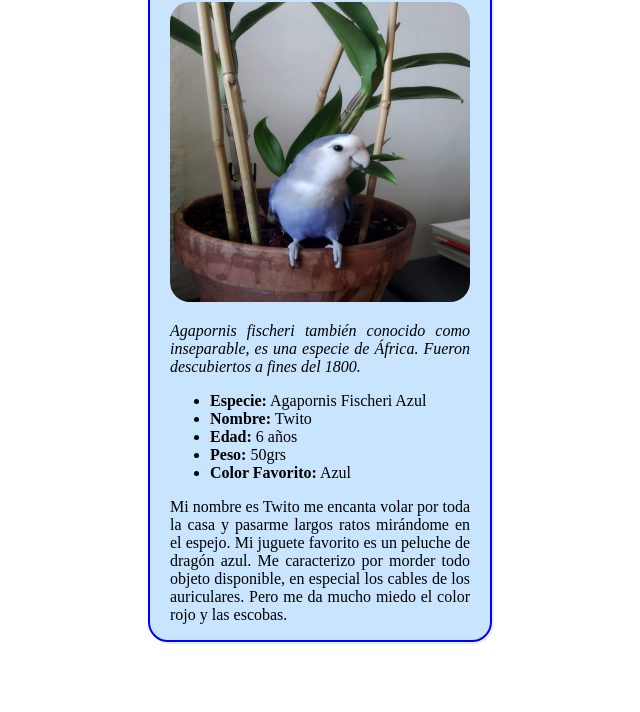
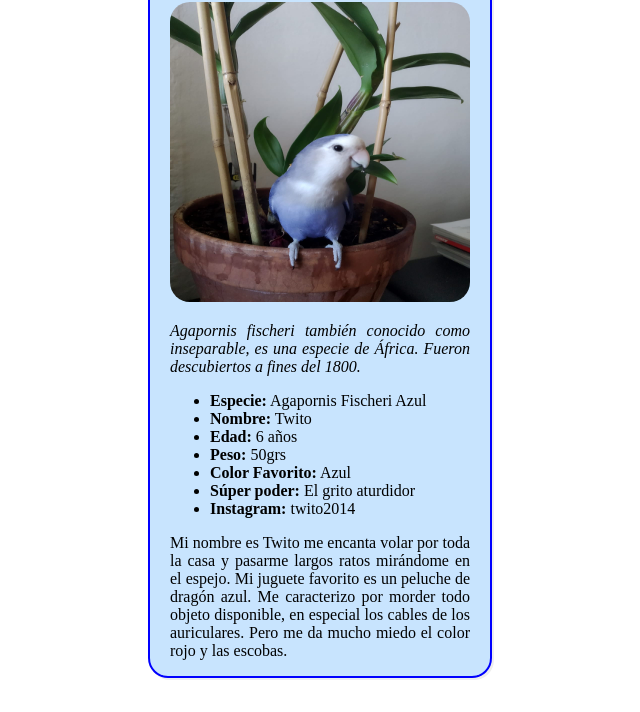
Before and after one commit to MKorchevi/animal-card-project, a plain HTML site: page index.html in a window 1280 px wide. Shown: the part 88-800 px from the top of the page, without its empty margins (320-960 px from the left). Drawn offline with Linux system fonts and the light colour scheme.

Commit message:
add: contents

```diff
--- a/index.html
+++ b/index.html
@@ -21,6 +21,8 @@
 				<li><strong>Edad:</strong> 6 años </li>
 				<li><strong>Peso:</strong> 50grs </li>
 				<li><strong>Color Favorito:</strong> Azul</li>
+				<li><strong>Súper poder:</strong> El grito aturdidor </li>
+				<li><strong>Instagram:</strong> twito2014</li>
 			</ul>
 		</p>
 		<p> Mi nombre es Twito me encanta volar por toda la casa y pasarme largos ratos mirándome en el espejo.
```
Also changed, not shown: imagenes/readme.jpg (added).
